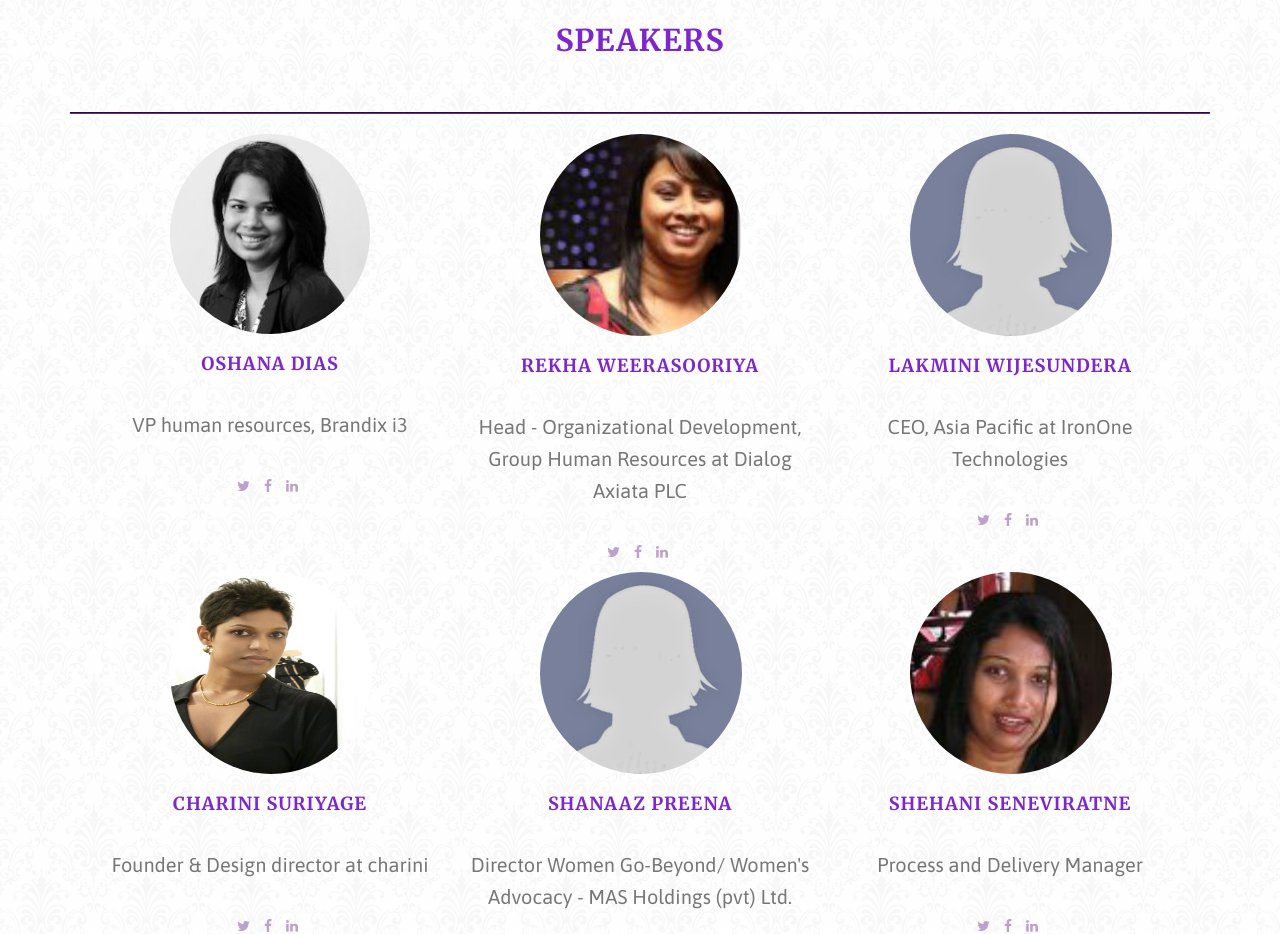
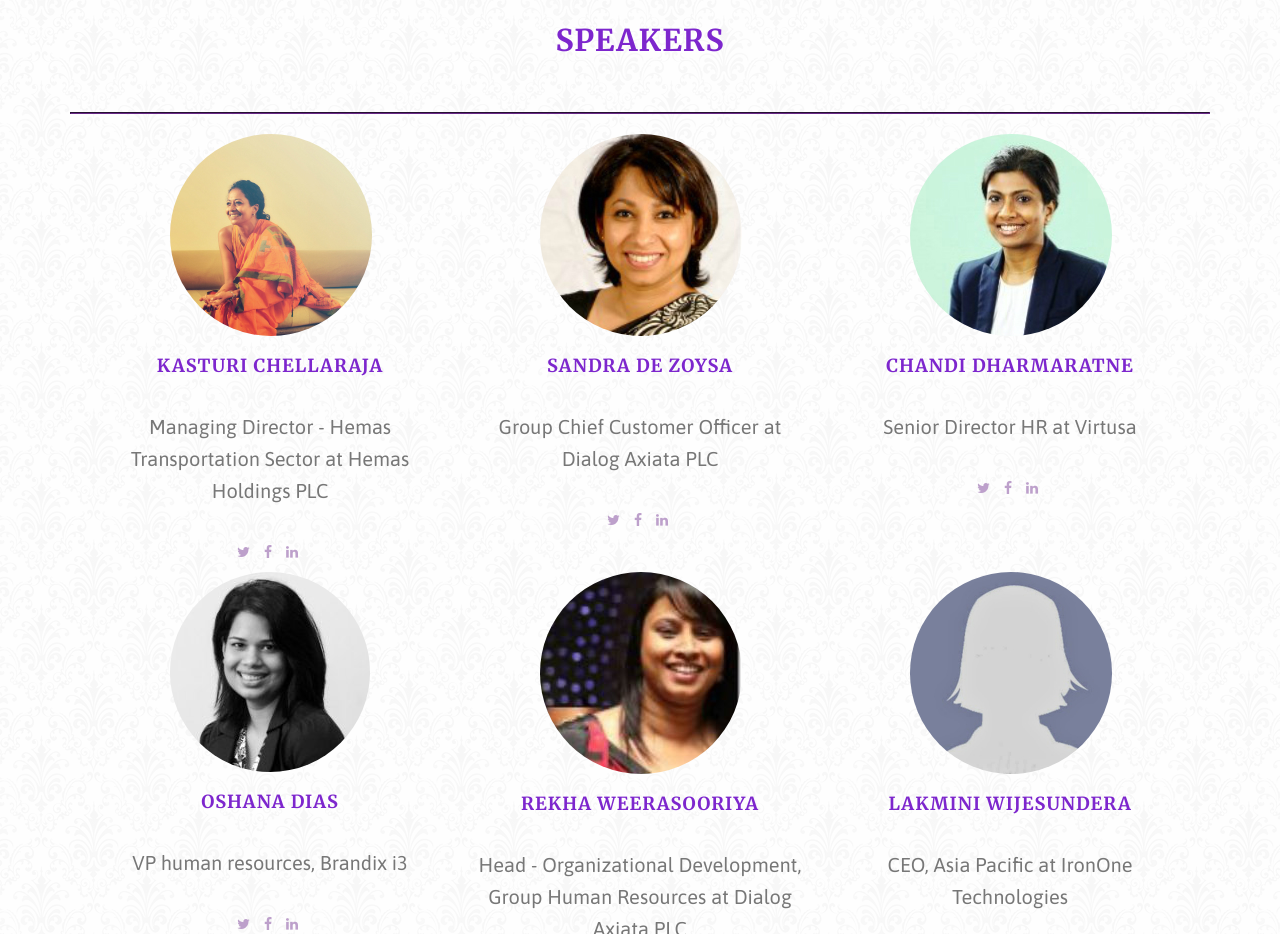
Before and after one commit to CuteDili/wie_tech, a plain HTML site: page index.html in a window 1280 px wide. Shown: the part 2120-3054 px from the top of the page. Drawn offline with Linux system fonts and the light colour scheme; some packages are replaced by stand-ins of ours.

Commit message:
new speakers 3

```diff
--- a/index.html
+++ b/index.html
@@ -171,6 +171,53 @@
         </div>
         <div class="container">
         <hr>
+			  <div class="col-lg-12">
+                <div class="col-sm-4">
+                    <div>
+                        <img src="img/team/Kasthuri.jpg" class="img-responsive img-circle" alt="" style="margin-left: 70px;margin-bottom: 20px;border-left-width: 50px;">
+                        <h4>Kasturi Chellaraja</h4>
+                        <p class="text-muted">Managing Director - Hemas Transportation Sector at Hemas Holdings PLC</p>
+                        <ul class="list-inline social-buttons">
+                            <li><a href="#"><i class="fa fa-twitter"></i></a>
+                            </li>
+                            <li><a href="#"><i class="fa fa-facebook"></i></a>
+                            </li>
+                            <li><a href="https://www.linkedin.com/in/kasturi-chellaraja-wilson-543734a" target="_blank"><i class="fa fa-linkedin"></i></a>
+                            </li>
+                        </ul>
+                    </div>
+                </div>
+                <div class="col-sm-4">
+                    <div>
+                        <img src="img/team/sandrazoysa.jpg" class="img-responsive img-circle" alt="Rekha Weerasooriya" style="margin-left: 70px;margin-bottom: 20px;border-left-width: 50px;">
+                        <h4>Sandra De Zoysa</h4>
+                        <p class="text-muted">Group Chief Customer Officer at Dialog Axiata PLC</p>
+                        <ul class="list-inline social-buttons">
+                            <li><a href="#"><i class="fa fa-twitter"></i></a>
+                            </li>
+                            <li><a href="#"><i class="fa fa-facebook"></i></a>
+                            </li>
+                            <li><a href="https://www.linkedin.com/in/sandradezoysa" target="_blank"><i class="fa fa-linkedin"></i></a>
+                            </li>
+                        </ul>
+                    </div>
+                </div>
+                <div class="col-sm-4">
+                    <div>
+                        <img src="img/team/chandidharmaratne.jpg" class="img-responsive img-circle" alt="" style="margin-left: 70px;margin-bottom: 20px;border-left-width: 50px;">
+                        <h4>Chandi Dharmaratne</h4>
+                        <p class="text-muted">Senior Director HR at Virtusa</p>
+                        <ul class="list-inline social-buttons">
+                            <li><a href="#"><i class="fa fa-twitter"></i></a>
+                            </li>
+                            <li><a href="#"><i class="fa fa-facebook"></i></a>
+                            </li>
+                            <li><a href="https://www.linkedin.com/in/chandi-dharmaratne-a20157b6" target="_blank"><i class="fa fa-linkedin"></i></a>
+                            </li>
+                        </ul>
+                    </div>
+                </div>
+           </div>
            <div class="col-lg-12">
                 <div class="col-sm-4">
                     <div>
```
Also changed, not shown: img/back2.jpg (deleted), img/back3.jpg (deleted), img/cover1.jpg (deleted), img/downloads-bg.jpg (deleted), img/event.jpg (deleted), img/intro-bg.jpg (deleted), img/map-marker.png (deleted), img/member_registration_banner.jpg (deleted), img/reg.jpg (deleted), img/team/Kasthuri.jpg (added), img/team/chandidharmaratne.jpg (added), img/team/sandrazoysa.jpg (added).
